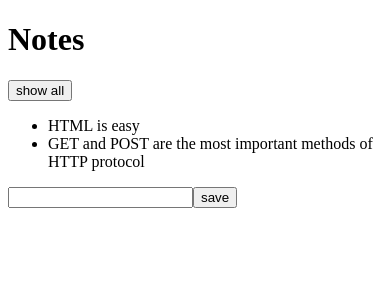
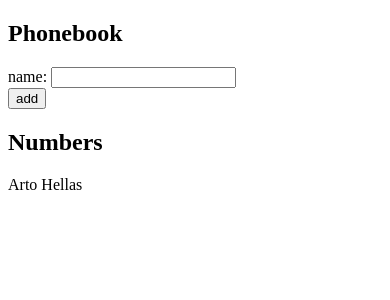
Before and after one commit to Selflocking/FullStackOpen2022, a React (Create React App) app in the folder part2/: page / in a window 390 px wide. Shown: the top 300 px of the page. Built offline with nearby package versions, Linux system fonts and the light colour scheme.

Commit message:
2.6: The Phonebook Step1

```diff
--- a/part2/src/App.js
+++ b/part2/src/App.js
@@ -1,46 +1,39 @@
-import { useState } from 'react'
-import Note from './components/Note'
+import {useState} from 'react'
 
-const App = (props) => {
-  const [notes, setNotes] = useState(props.notes)
-  const [newNote, setNewNote] = useState('')
-  const [showAll, setShowAll] = useState(false)
+const App = () => {
+    const [persons, setPersons] = useState([
+        {name: 'Arto Hellas'}
+    ])
+    const [newName, setNewName] = useState('')
 
-  const addNote = (event) => {
-    event.preventDefault()
-    const noteObject = {
-      content: newNote,
-      date: new Date().toISOString(),
-      important: Math.random() < 0.5,
-      id: notes.length + 1,
+    const handleSubmit = (event) => {
+        event.preventDefault();
+        setPersons(persons.concat({"name": newName}))
+        setNewName('')
     }
 
-    setNotes(notes.concat(noteObject))
-    setNewNote('')
+    const handleChange = (event) => {
+        console.log(event.target.value)
+        setNewName(event.target.value)
     }
 
-  const handleNoteChange = (event) => {
-    console.log(event.target.value)
-    setNewNote(event.target.value)
-  }
-  const noteToShow = showAll ? notes : notes.filter(note => note.important)
     return (
         <div>
-      <h1>Notes</h1>
+            <h2>Phonebook</h2>
+            <form onSubmit={handleSubmit}>
                 <div>
-        <button onClick={()=>{setShowAll(!showAll)}}>
-          show {showAll?"important":"all"}
-        </button>
+                    name: <input value={newName} onChange={handleChange}/>
                 </div>
-      <ul>
-        {noteToShow.map(note =>
-          <Note key={note.id} note={note} />
+                <div>
+                    <button type="submit">add</button>
+                </div>
+            </form>
+            <h2>Numbers</h2>
+            <div>
+                {persons.map((person) =>
+                    <p key={person.name}>{person.name}</p>
                 )}
-      </ul>
-      <form onSubmit={addNote}>
-        <input value={newNote} onChange={handleNoteChange} />
-        <button type="submit">save</button>
-      </form>
+            </div>
         </div>
     )
 }
```
Lines whose indentation alone changed are shown as unchanged.
